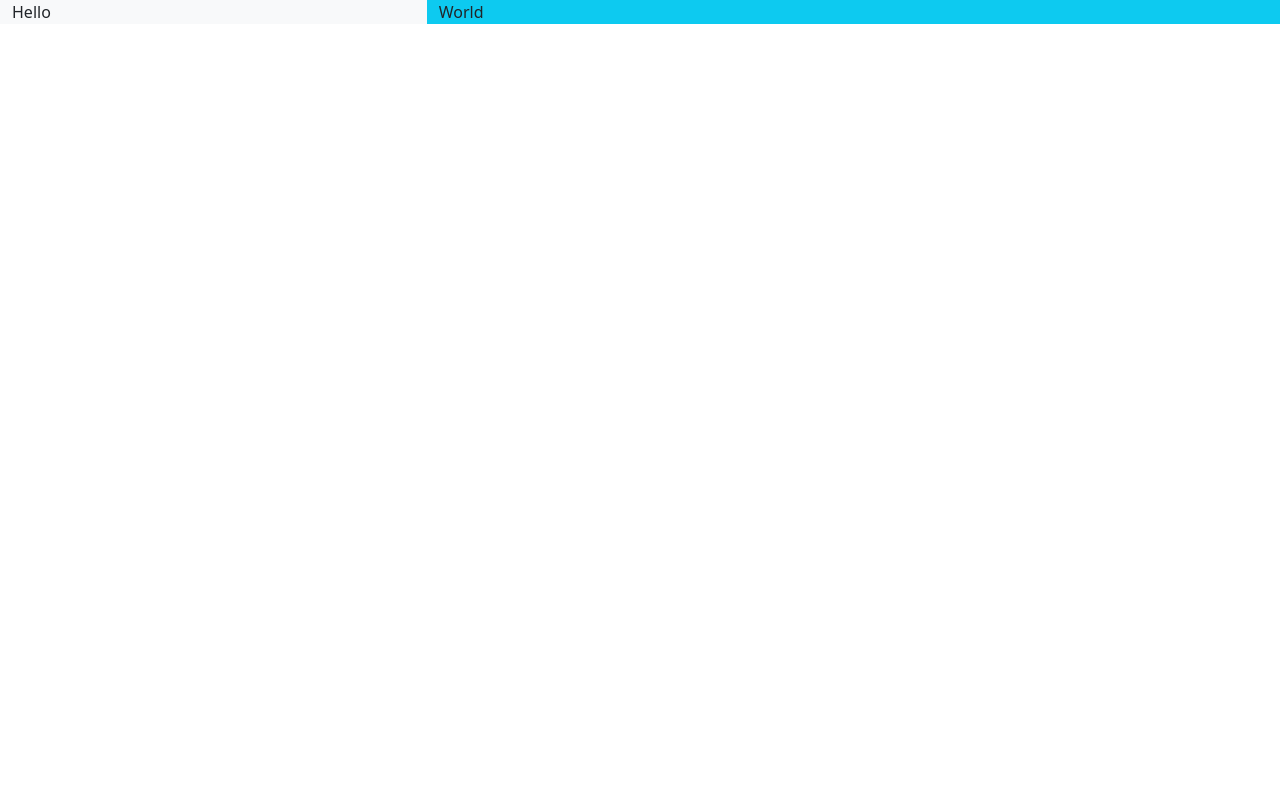
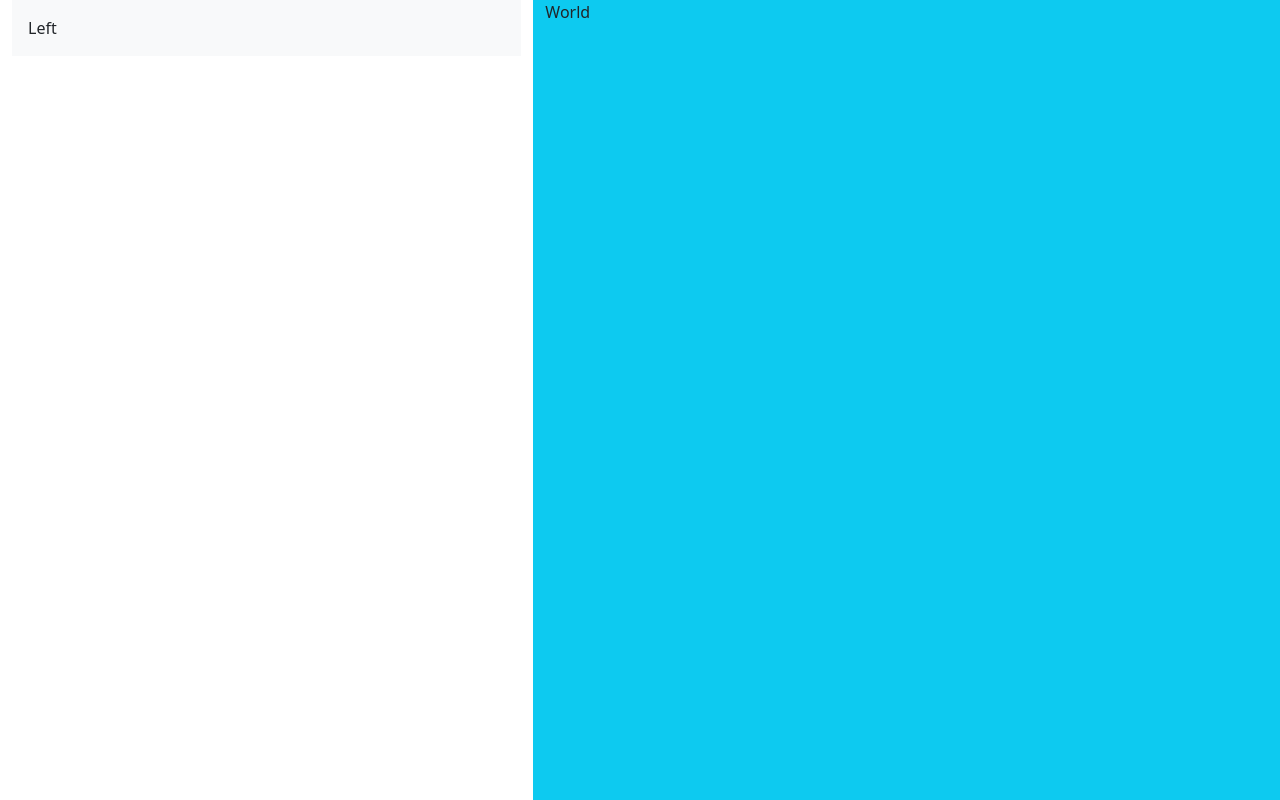
Before and after one commit to VishalJethwa1/web.whatsapp.clone, a plain HTML site: page index.html in a window 1280 px wide. Drawn offline with nearby package versions, Linux system fonts and the light colour scheme.

Commit message:
creating structure

```diff
--- a/index.html
+++ b/index.html
@@ -8,10 +8,12 @@
     <title>Web Whatsapp Clone</title>
 </head>
 <body>
-    <div class="container-fluid">
+    <div class="container-fluid main">
         <div class="row">
-            <div class="col-4 bg-light">Hello</div>
-            <div class="col-8 bg-info">World</div>
+            <div class="col-5 bg-white">
+                <div class="container-fluid bg-light w-100 p-3">Left</div>
+            </div>
+            <div class="col-7 bg-info">World</div>
         </div>
 
     </div>
--- a/style.css
+++ b/style.css
@@ -0,0 +1,3 @@
+.main>div>div{
+    height: 100vh;
+}
```
